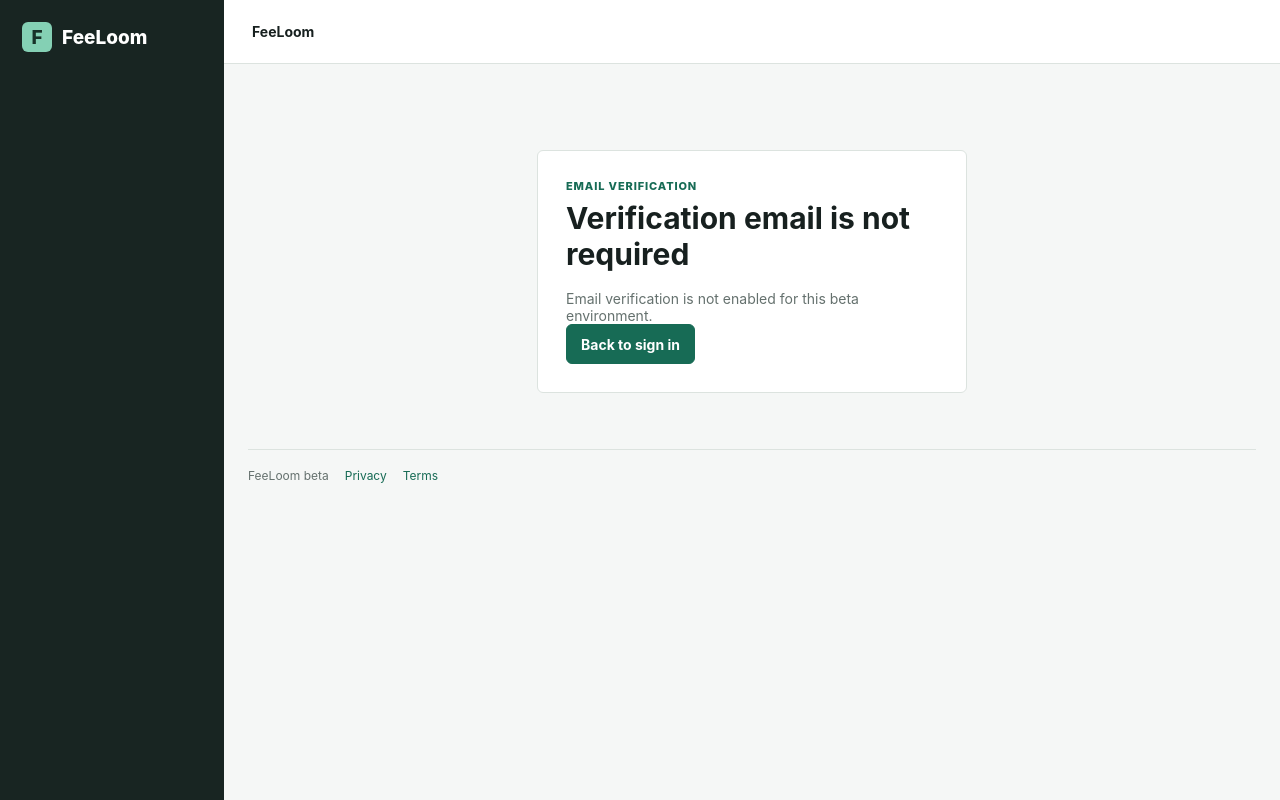
After one commit to sdepsen-coder/FeeLoom, a Django app: page /accounts/resend-verification/ in a window 1280 px wide. The commit adds this page. Run offline with Django 5.2, Linux system fonts and the light colour scheme.

Commit message:
Add throttled email verification resend

```diff
--- a/accounts/urls.py
+++ b/accounts/urls.py
@@ -1,7 +1,8 @@
 from django.contrib.auth import views as auth_views
 from django.urls import path
+from django.views.generic import TemplateView
 
-from .views import FeeLoomPasswordResetView, signup, verify_email
+from .views import FeeLoomPasswordResetView, resend_verification, signup, verify_email
 
 
 urlpatterns = [
@@ -9,6 +10,12 @@ urlpatterns = [
     path("logout/", auth_views.LogoutView.as_view(), name="logout"),
     path("signup/", signup, name="signup"),
     path("verify-email/<uidb64>/<token>/", verify_email, name="verify_email"),
+    path("resend-verification/", resend_verification, name="resend_verification"),
+    path(
+        "resend-verification/done/",
+        TemplateView.as_view(template_name="accounts/verification_resent.html"),
+        name="verification_resent",
+    ),
     path("password-reset/", FeeLoomPasswordResetView.as_view(), name="password_reset"),
     path(
         "password-reset/done/",
--- a/accounts/views.py
+++ b/accounts/views.py
@@ -2,6 +2,7 @@ from django.contrib.auth import login
 from django.contrib.auth import views as auth_views
 from django.conf import settings
 from django.contrib.auth.models import User
+from django.core.cache import cache
 from django.core.mail import send_mail
 from django.db import transaction
 from django.shortcuts import redirect, render
@@ -10,11 +11,12 @@ from django.urls import reverse, reverse_lazy
 from django.utils.encoding import force_bytes, force_str
 from django.utils.http import urlsafe_base64_decode, urlsafe_base64_encode
 from django.utils.text import slugify
+import hashlib
 
 from workspaces.models import Membership, Shop, Workspace
 from workspaces.selectors import ACTIVE_SHOP_SESSION_KEY
 
-from .forms import SignupForm
+from .forms import ResendVerificationForm, SignupForm
 from .models import BetaInvite, LegalAcceptance
 from .tokens import email_verification_token
 
@@ -134,3 +136,18 @@ def verify_email(request, uidb64, token):
             request.session[ACTIVE_SHOP_SESSION_KEY] = first_shop.id
         return redirect("getting_started")
     return render(request, "accounts/verification_invalid.html", status=400)
+
+
+def resend_verification(request):
+    if not settings.EMAIL_VERIFICATION_REQUIRED:
+        return render(request, "accounts/verification_unavailable.html")
+    form = ResendVerificationForm(request.POST or None)
+    if request.method == "POST" and form.is_valid():
+        email = form.cleaned_data["email"]
+        throttle_key = f"verification-email:{hashlib.sha256(email.encode()).hexdigest()}"
+        if cache.add(throttle_key, True, timeout=60):
+            user = User.objects.filter(email__iexact=email, is_active=False).first()
+            if user:
+                send_verification_email(request, user)
+        return redirect("verification_resent")
+    return render(request, "accounts/resend_verification.html", {"form": form})
--- a/config/context_processors.py
+++ b/config/context_processors.py
@@ -2,4 +2,7 @@ from django.conf import settings
 
 
 def product_flags(request):
-    return {"email_delivery_enabled": settings.EMAIL_DELIVERY_ENABLED}
+    return {
+        "email_delivery_enabled": settings.EMAIL_DELIVERY_ENABLED,
+        "email_verification_required": settings.EMAIL_VERIFICATION_REQUIRED,
+    }
--- a/templates/accounts/verification_sent.html
+++ b/templates/accounts/verification_sent.html
@@ -5,6 +5,7 @@
     <p class="eyebrow">ONE MORE STEP</p><h1>Check your email</h1>
     <p class="form-note">We sent an activation link to {{ verification_email }}. Open it to activate your workspace and sign in.</p>
     <p class="form-note">Check your spam folder if the message does not arrive.</p>
+    <p class="form-note"><a href="{% url 'resend_verification' %}">Send another verification email</a></p>
     <a class="secondary-button" href="{% url 'login' %}">Back to sign in</a>
   </section>
 {% endblock %}
--- /dev/null
+++ b/templates/accounts/verification_unavailable.html
@@ -0,0 +1,9 @@
+{% extends "base.html" %}
+{% block title %}Email verification unavailable | FeeLoom{% endblock %}
+{% block content %}
+  <section class="auth-panel">
+    <p class="eyebrow">EMAIL VERIFICATION</p><h1>Verification email is not required</h1>
+    <p class="form-note">Email verification is not enabled for this beta environment.</p>
+    <a class="primary-button" href="{% url 'login' %}">Back to sign in</a>
+  </section>
+{% endblock %}
--- a/templates/registration/login.html
+++ b/templates/registration/login.html
@@ -5,6 +5,7 @@
     <p class="eyebrow">WELCOME BACK</p><h1>Sign in to FeeLoom</h1>
     <form method="post" class="stack-form">{% csrf_token %}{{ form.as_p }}{% if next %}<input type="hidden" name="next" value="{{ next }}">{% endif %}<button class="primary-button" type="submit">Sign in</button></form>
     {% if email_delivery_enabled %}<p class="form-note"><a href="{% url 'password_reset' %}">Forgot your password?</a></p>{% endif %}
+    {% if email_verification_required %}<p class="form-note"><a href="{% url 'resend_verification' %}">Resend verification email</a></p>{% endif %}
     <p class="form-note">New to FeeLoom? <a href="{% url 'signup' %}">Create an account</a></p>
   </section>
 {% endblock %}
```
Also changed, not shown: accounts/forms.py (+7 -0 lines), accounts/tests.py (+30 -0 lines), templates/accounts/resend_verification.html (added, +10 -0 lines), templates/accounts/verification_resent.html (added, +9 -0 lines).
